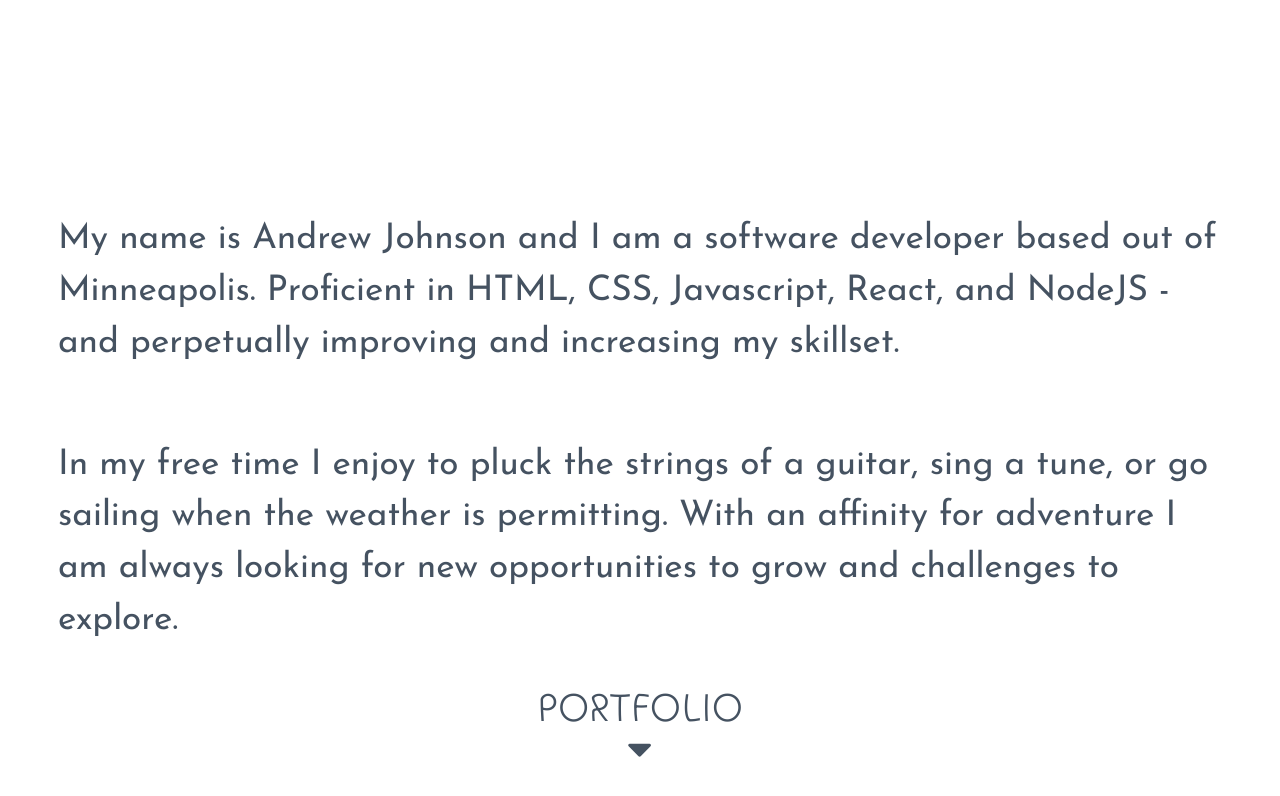
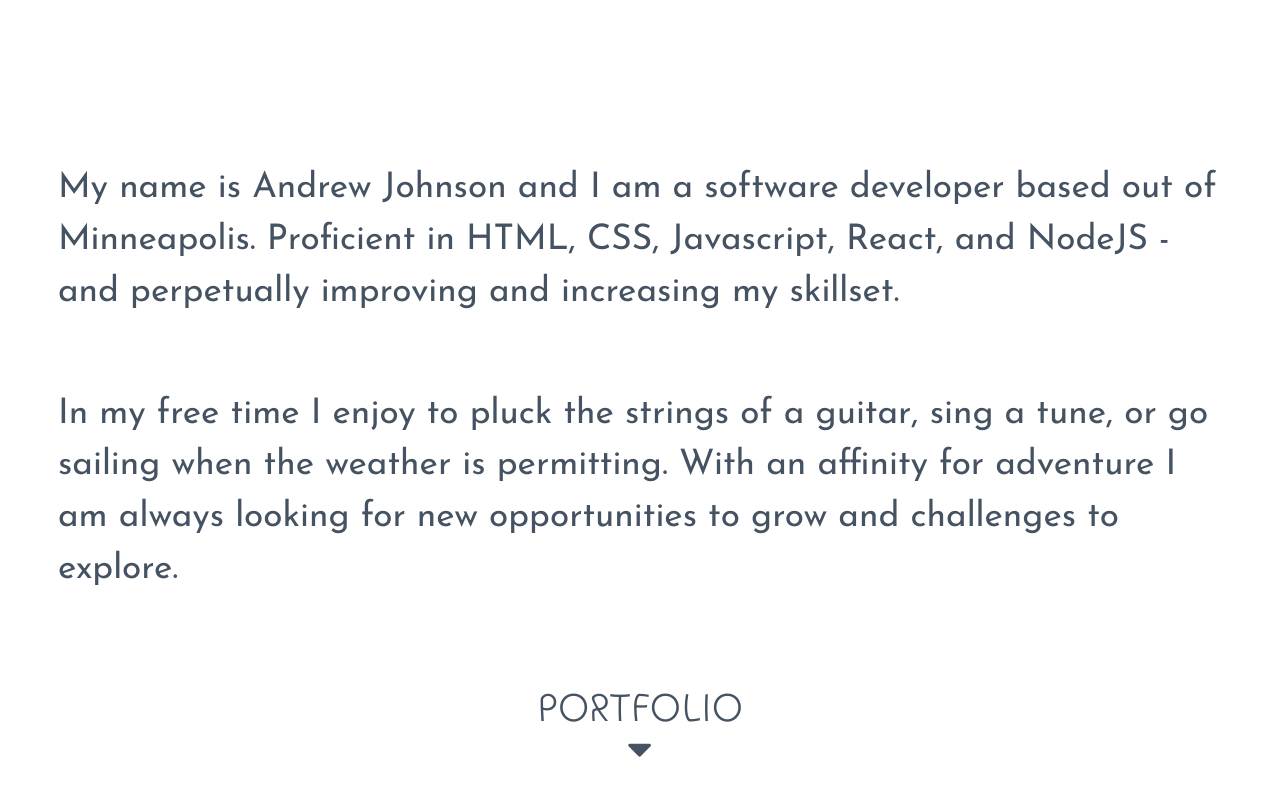
Before and after one commit to adj-dev/portfolio, a React (Create React App) app: page / in a window 1280 px wide. Both pictures are taken after a click on the element "bio". Shown: the part 800-1596 px from the top of the page. Built offline with nearby package versions, Linux system fonts and the light colour scheme.

Commit message:
resolved padding issue

```diff
--- a/src/components/Main/Bio/style.css
+++ b/src/components/Main/Bio/style.css
@@ -6,7 +6,7 @@
 }
 
 #bio .container {
-  padding-top: 14vw;
+  padding-top: 10vw;
 }
 
 @media screen and (max-width: 420px) {
```
